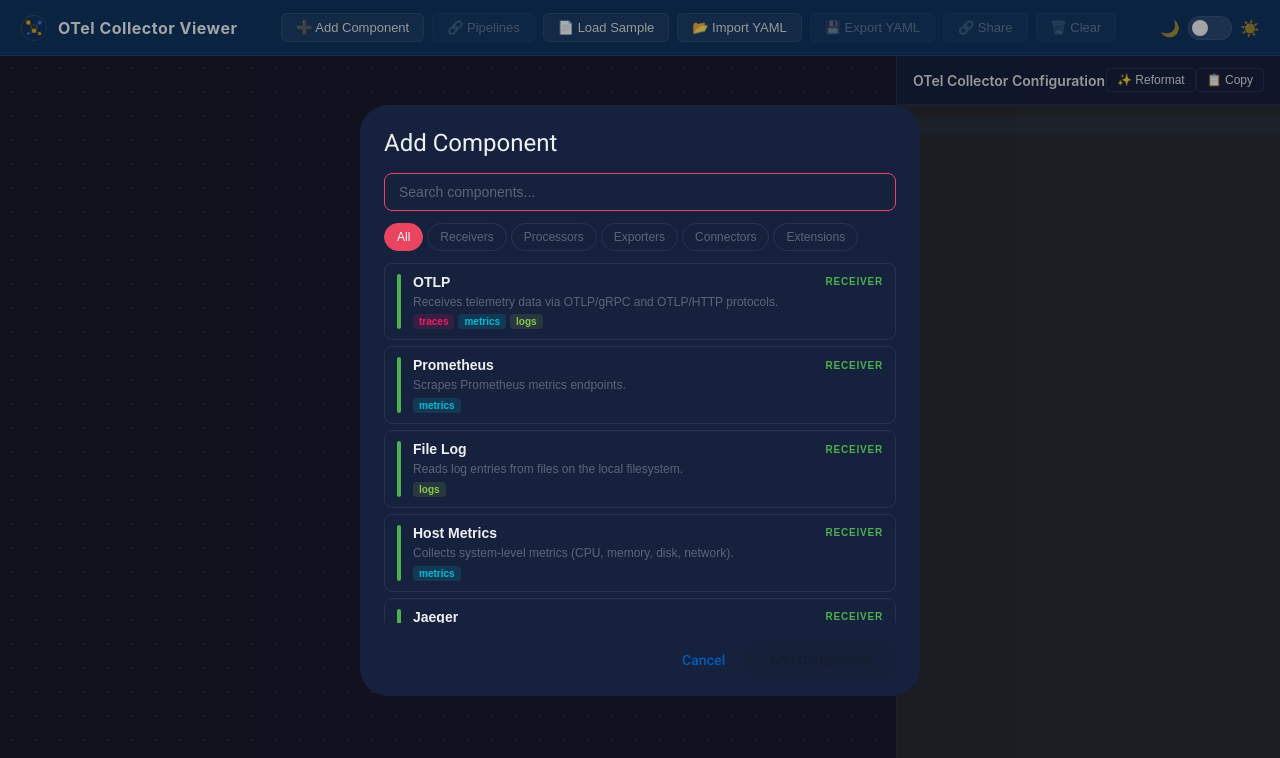
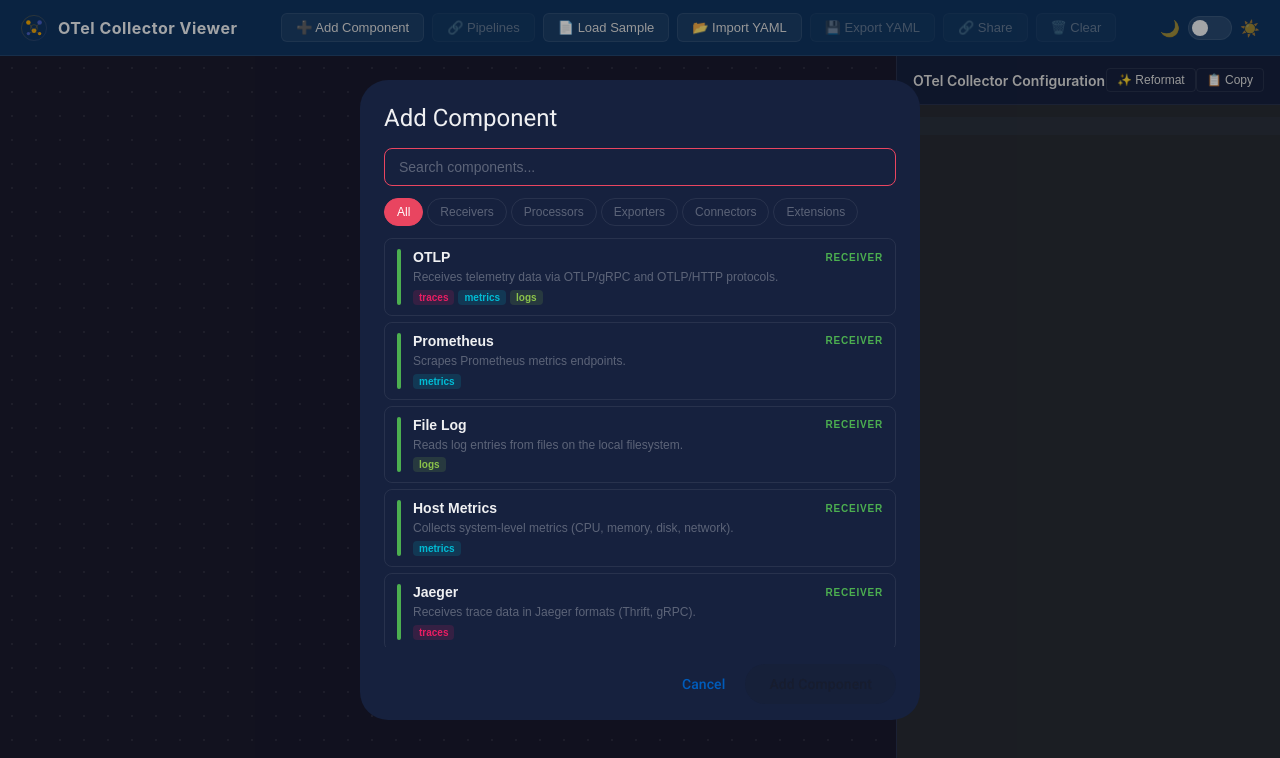
Before and after one commit to AlainGhawi/otel-collector-viewer, an Angular app: page / in a window 1280 px wide. Both pictures are taken after a click on the button "➕ Add Component". Shown: the top 758 px of the page. Built offline with nearby package versions, Linux system fonts and the light colour scheme.

Commit message:
Fix the filter tab for it to be visible

```diff
--- a/src/app/shared/components/add-component-dialog/add-component-dialog.component.css
+++ b/src/app/shared/components/add-component-dialog/add-component-dialog.component.css
@@ -1,15 +1,14 @@
 .dialog-content {
   min-width: 520px;
-  max-height: 65vh;
+  height: 65vh;
   display: flex;
   flex-direction: column;
   gap: 12px;
+  overflow: hidden !important;
 }
 
 .search-bar {
-  position: sticky;
-  top: 0;
-  z-index: 1;
+  flex-shrink: 0;
 }
 
 .search-input {
@@ -36,6 +35,7 @@
   display: flex;
   gap: 4px;
   overflow-x: auto;
+  flex-shrink: 0;
 }
 
 .tab-btn {
@@ -61,12 +61,19 @@
   border-color: var(--color-accent);
 }
 
+.scrollable-body {
+  flex: 1;
+  min-height: 0;
+  overflow-y: auto;
+  display: flex;
+  flex-direction: column;
+  gap: 12px;
+}
+
 .component-list {
   display: flex;
   flex-direction: column;
   gap: 6px;
-  overflow-y: auto;
-  max-height: 360px;
 }
 
 .component-item {
--- a/src/app/shared/components/add-component-dialog/add-component-dialog.component.html
+++ b/src/app/shared/components/add-component-dialog/add-component-dialog.component.html
@@ -25,6 +25,8 @@
     }
   </div>
 
+  <!-- Scrollable area: component list + config sections -->
+  <div class="scrollable-body">
     <!-- Component list -->
     <div class="component-list">
       @for (comp of filteredComponents(); track comp.type + comp.componentType) {
@@ -136,6 +138,7 @@
       </div>
     }
   }
+  </div>
 </mat-dialog-content>
 
 <mat-dialog-actions align="end">
```
Lines whose indentation alone changed are shown as unchanged.
